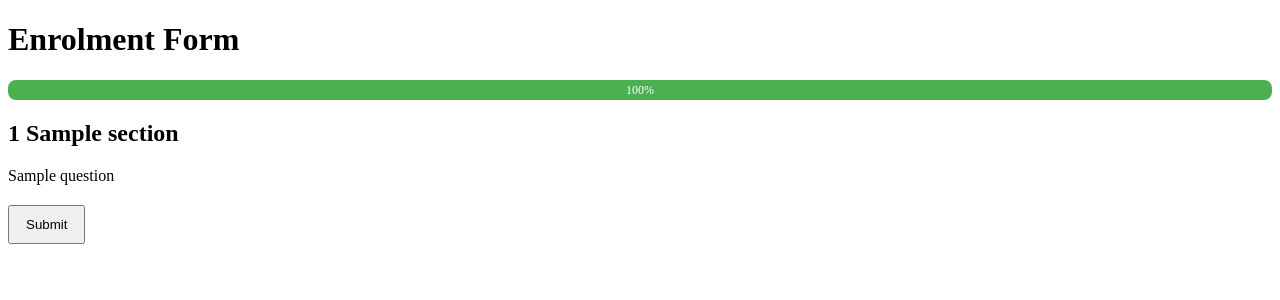
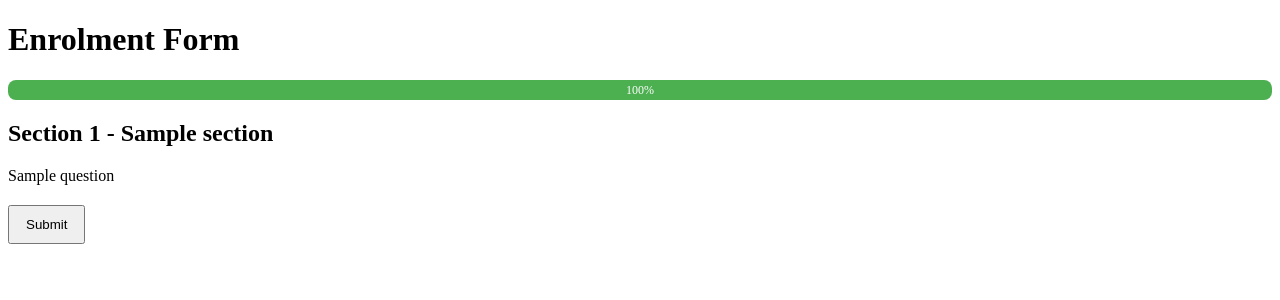
Before and after one commit to RurushaChi/MapBox_Implementation, a Django app: template templates/enrolment_form.html in a window 1280 px wide. Shown: the top 300 px of the page. Run offline with Django 5.2, Linux system fonts and the light colour scheme; the template is opened without the code that fills it: most values are stand-ins (such as "Sample title", 1, 10 or a date in 2020).

Commit message:
custom form and base form connected

```diff
--- a/Enrolment_Form/urls.py
+++ b/Enrolment_Form/urls.py
@@ -2,7 +2,7 @@ from django.urls import path, include
 from .views import enrolment_form_view, create_custom_form_view, custom_form_success_view
 
 urlpatterns = [
-    path("enrol/", enrolment_form_view, name="enrolment_form"),
+    path("enrol/<int:school_id>/", enrolment_form_view, name="enrolment_form"),
     path("schools/<int:school_id>/custom-form/create/", create_custom_form_view, name="create_custom_form"),
     path("custom-form/success/", custom_form_success_view, name="custom_form_success"),
 
--- a/templates/enrolment_form.html
+++ b/templates/enrolment_form.html
@@ -54,9 +54,9 @@
     <form method="POST" enctype="multipart/form-data">
         {% csrf_token %}
 
-        {% for section in schema.sections %}
+        {% for section in sections %}
             <div class="step {% if forloop.first %}active{% endif %}">
-                <h2>{{ section.section_number }} {{ section.section_title }}</h2>
+                <h2>Section {{ section.section_number }} - {{ section.section_title }}</h2>
 
                 {% for question in section.questions %}
                     <div class="question">
```
